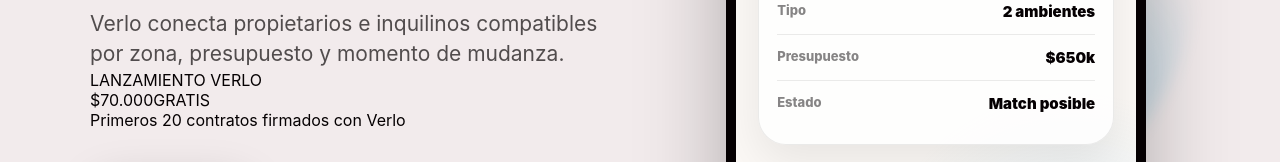
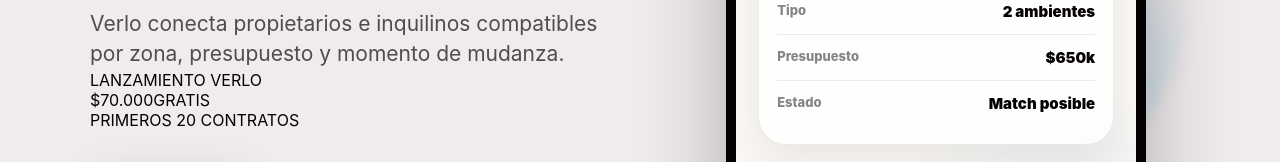
Before and after one commit to rentverlo-dotcom/verlo, a Next.js app: page / in a window 1280 px wide. Shown: the part 637-799 px from the top of the page. Built offline with nearby package versions, Linux system fonts and the light colour scheme.

Commit message:
Update page.tsx

```diff
--- a/app/page.tsx
+++ b/app/page.tsx
@@ -1374,17 +1374,21 @@ neighborhood_slug: normalizeText(zone),
         Verlo conecta propietarios e inquilinos compatibles por zona, presupuesto y momento de mudanza.
       </p>
 
-   <div className="launch-offer">
-  <span className="launch-kicker">LANZAMIENTO VERLO</span>
-
-  <div className="launch-price-row">
-    <span className="launch-old-price">$70.000</span>
-    <span className="launch-free">GRATIS</span>
+  <div className="launch-ticket">
+  <div className="launch-ticket-inner">
+    <span className="launch-ticket-label">LANZAMIENTO VERLO</span>
+
+    <div className="launch-ticket-price">
+      <span className="launch-ticket-old">$70.000</span>
+      <span className="launch-ticket-free">GRATIS</span>
+    </div>
+
+    <div className="launch-ticket-line" />
+
+    <span className="launch-ticket-copy">
+      PRIMEROS 20 CONTRATOS
+    </span>
   </div>
-
-  <span className="launch-detail">
-    Primeros 20 contratos firmados con Verlo
-  </span>
 </div>
 
       <div className="hero-actions">
```
